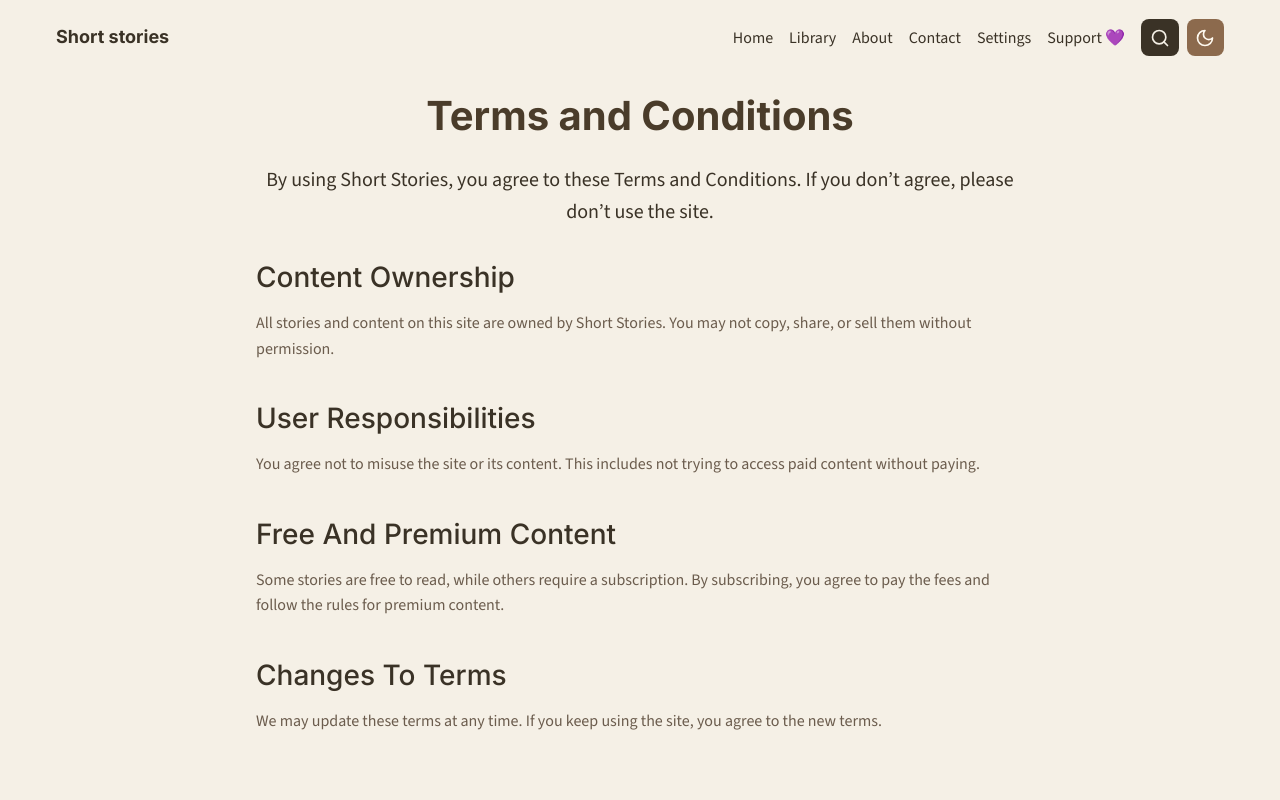
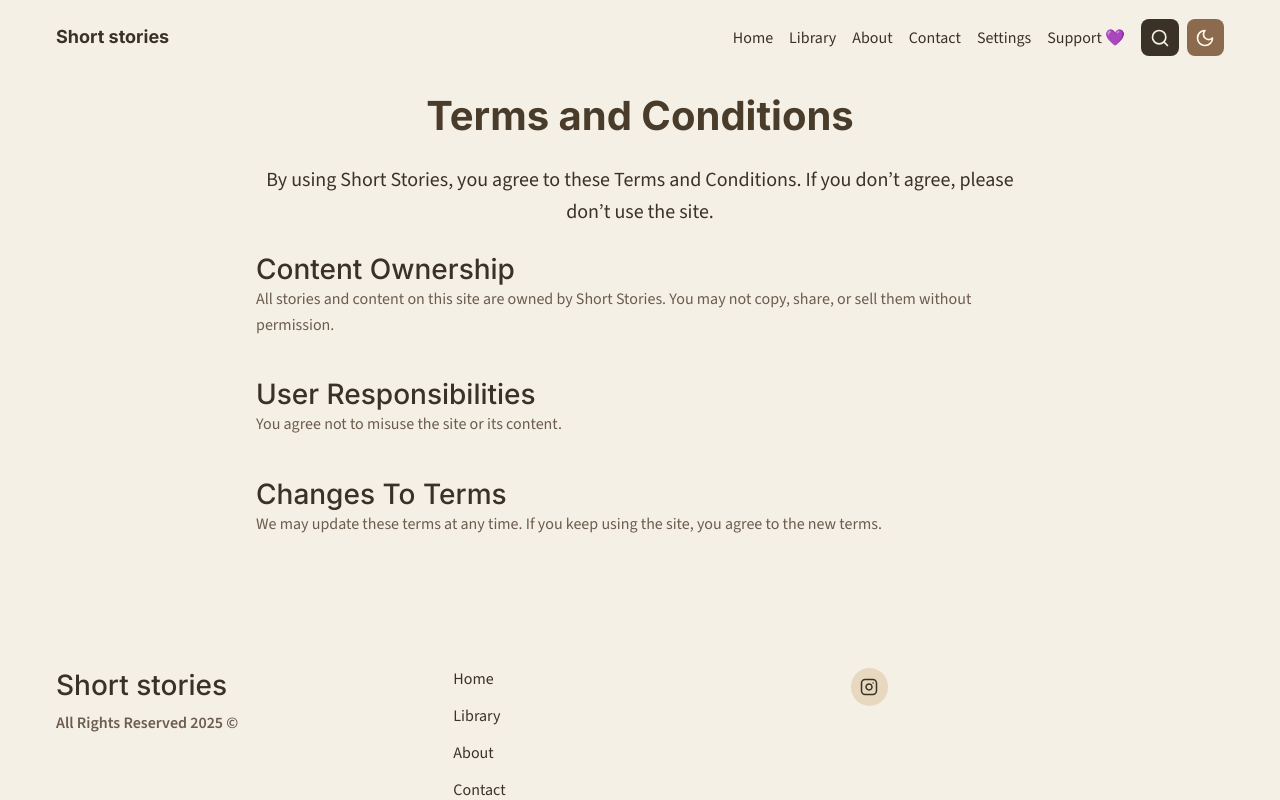
Before and after one commit to aissa-dev1/taleswyn, a Next.js app: page /terms in a window 1280 px wide. Shown: the top 800 px of the page. Built offline with nearby package versions, Linux system fonts and the light colour scheme.

Commit message:
Create terms data and map it in terms page

```diff
--- a/src/app/terms/page.module.scss
+++ b/src/app/terms/page.module.scss
@@ -2,16 +2,8 @@
   padding-top: var(--navbar-height);
 }
 
-.headline {
-  text-align: center;
-}
-
-.content {
-  margin-top: var(--spacing-lg);
-}
-
+.headline,
 .tagline {
-  margin-bottom: var(--spacing-xl);
   text-align: center;
 }
 
@@ -27,9 +19,7 @@
   }
 }
 
-.descriptions {
-  margin-top: var(--spacing-md);
-
+.content {
   p {
     margin-bottom: var(--spacing-md);
     color: var(--gray-foreground);
--- a/src/app/terms/page.tsx
+++ b/src/app/terms/page.tsx
@@ -3,57 +3,28 @@ import styles from "./page.module.scss";
 import { CompactContainer } from "@/components/ui/Container";
 import { H1, H3, P } from "@/components/ui/Typography";
 
+import terms from "@/data/terms.json";
+
 export default function TermsAndConditions() {
   return (
     <main className={styles.main}>
-      <CompactContainer withPaddingBlock>
+      <CompactContainer spacing="lg" withPaddingBlock>
         <H1 className={styles.headline}>Terms and Conditions</H1>
+        <P size="xl" className={styles.tagline}>
+          By using Short Stories, you agree to these Terms and Conditions. If
+          you don’t agree, please don’t use the site.
+        </P>
         <div className={styles.content}>
-          <P size="xl" className={styles.tagline}>
-            By using Short Stories, you agree to these Terms and Conditions. If
-            you don’t agree, please don’t use the site.
-          </P>
-
-          <div className={styles.section}>
-            <H3>Content ownership</H3>
-            <div className={styles.descriptions}>
-              <P>
-                All stories and content on this site are owned by Short Stories.
-                You may not copy, share, or sell them without permission.
-              </P>
+          {terms.map((term, index) => (
+            <div key={index} className={styles.section}>
+              <H3>{term.title}</H3>
+              <div className={styles.content}>
+                {term.content.map((contentText, index) => (
+                  <P key={index}>{contentText}</P>
+                ))}
+              </div>
             </div>
-          </div>
-
-          <div className={styles.section}>
-            <H3>User responsibilities</H3>
-            <div className={styles.descriptions}>
-              <P>
-                You agree not to misuse the site or its content. This includes
-                not trying to access paid content without paying.
-              </P>
-            </div>
-          </div>
-
-          <div className={styles.section}>
-            <H3>Free and premium content </H3>
-            <div className={styles.descriptions}>
-              <P>
-                Some stories are free to read, while others require a
-                subscription. By subscribing, you agree to pay the fees and
-                follow the rules for premium content.
-              </P>
-            </div>
-          </div>
-
-          <div className={styles.section}>
-            <H3>Changes to terms</H3>
-            <div className={styles.descriptions}>
-              <P>
-                We may update these terms at any time. If you keep using the
-                site, you agree to the new terms.
-              </P>
-            </div>
-          </div>
+          ))}
         </div>
       </CompactContainer>
     </main>
--- /dev/null
+++ b/src/data/terms.json
@@ -0,0 +1,18 @@
+[
+  {
+    "title": "Content ownership",
+    "content": [
+      "All stories and content on this site are owned by Short Stories. You may not copy, share, or sell them without permission."
+    ]
+  },
+  {
+    "title": "User responsibilities",
+    "content": ["You agree not to misuse the site or its content."]
+  },
+  {
+    "title": "Changes to terms",
+    "content": [
+      "We may update these terms at any time. If you keep using the site, you agree to the new terms."
+    ]
+  }
+]
```
